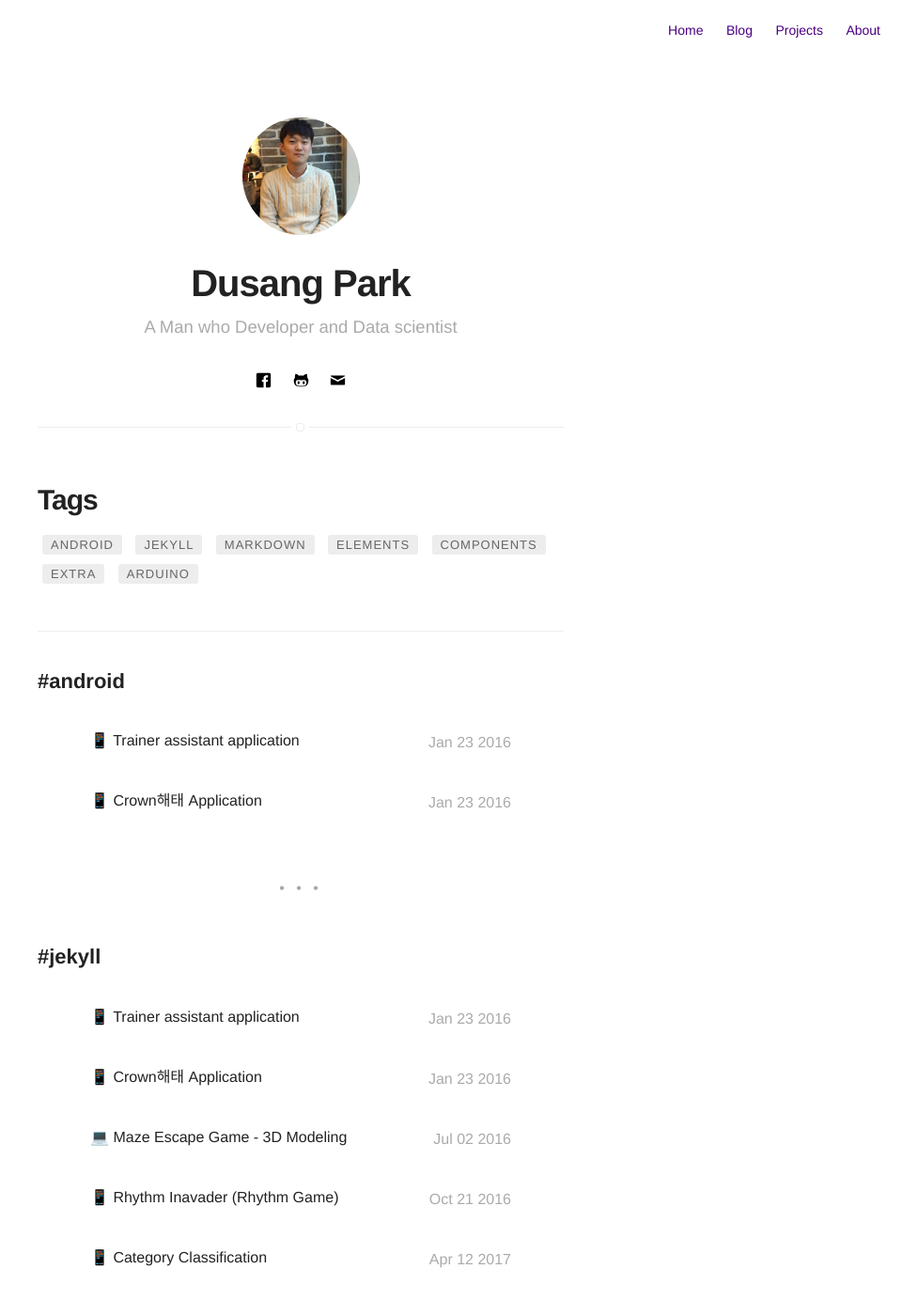
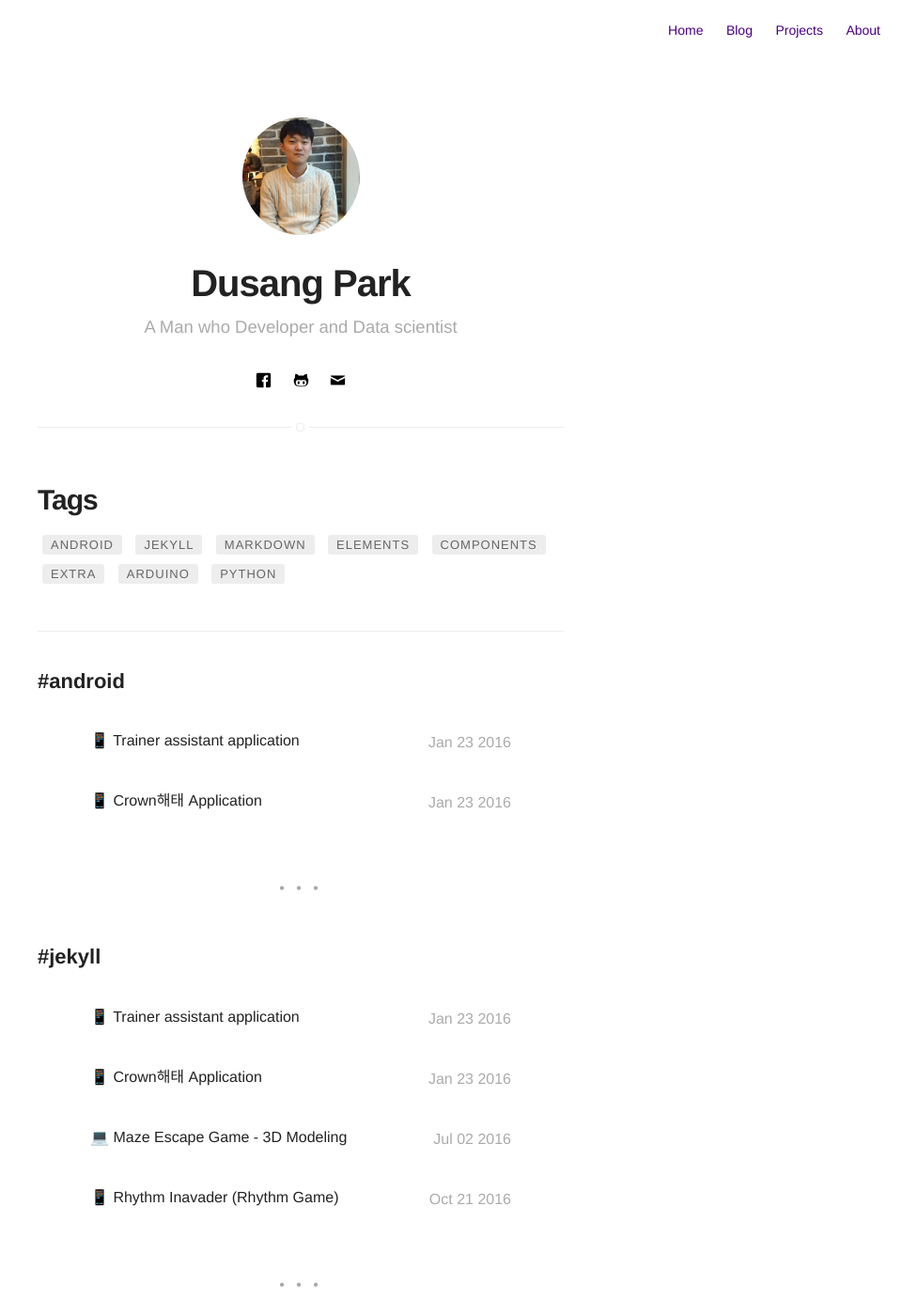
Before and after one commit to Parkdusang/blog, a Jekyll site: the page built from tags.html, in a window 1280 px wide and 1400 px high. Shown: the whole window at 94% size, without its empty margins (320-1280 px from the left). Built offline with Jekyll 4.4.1, drawn with Linux system fonts in a browser that asks for light colours; emoji names are drawn with the system emoji font.

Commit message:
Add project Rhythm Category classification

````diff
--- a/_posts/2017-04-12-CategoryClassification.markdown
+++ b/_posts/2017-04-12-CategoryClassification.markdown
@@ -2,9 +2,7 @@
 title: ":iphone: Category Classification"
 layout: post
 date: 2017-04-12 12:10
-tag:
-- Arduino
-- jekyll
+tag: Python
 image:  https://Parkdusang.github.io/blog/assets/images/jekyll-logo-light-solid.png
 headerImage: true
 projects: true
@@ -27,8 +25,6 @@
 - [Introduction](#introduction)
 - [Link](#link)
 
-
-
 ---
 ## Skill
 
@@ -40,7 +36,7 @@
 ## Introduction
 
 모든 뉴스기사의 형식은 아래와 같이 이루워져 있습니다.
-{% highlight text %}
+```TEXT
 @DOCUMENT
 #DocID : 1678
 #CAT'03: /건강과 의학/의약학/치의학
@@ -59,7 +55,7 @@
    59.8%, 48.7% 늘어나고 또 의원 26.2%, 병원 16.1%,종합병원 9.9%의
    증가율을 기록했다.
 {% endhighlight %}
-
+```
 >
 ```TEXT
 @DOCUMENT
````
